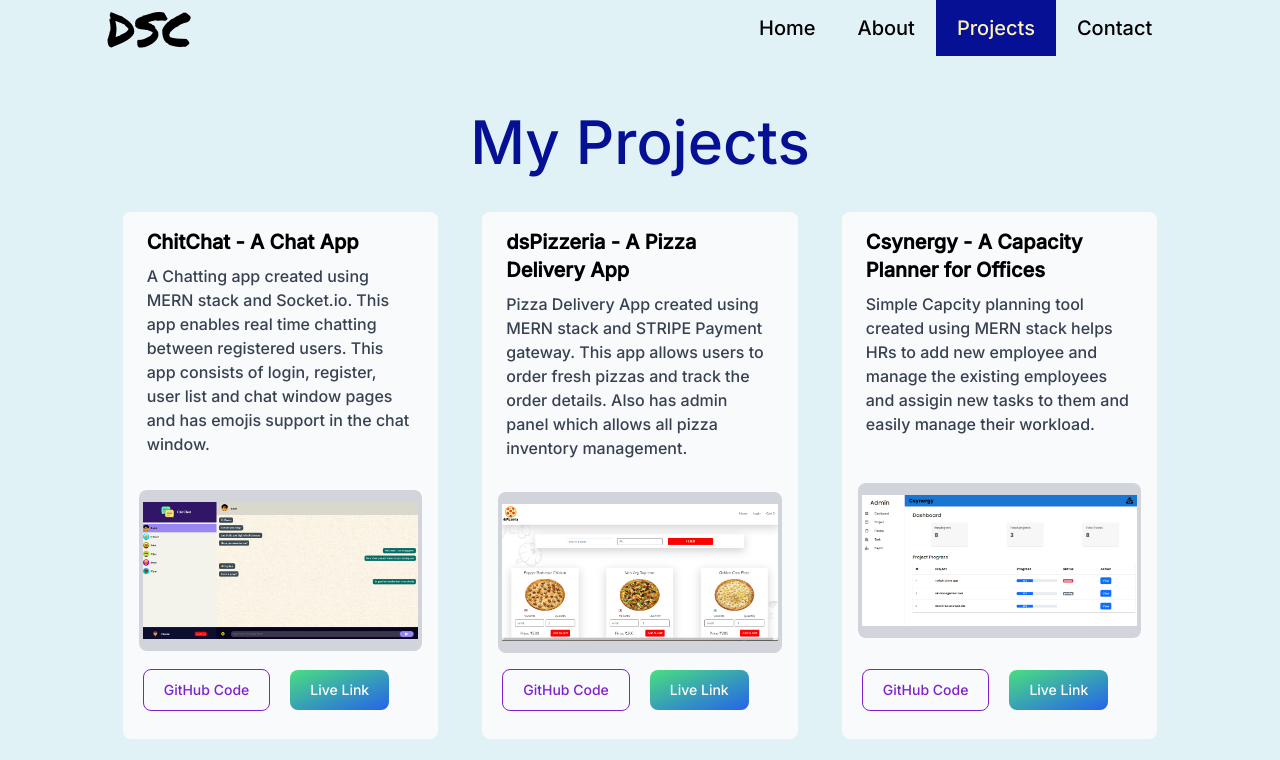
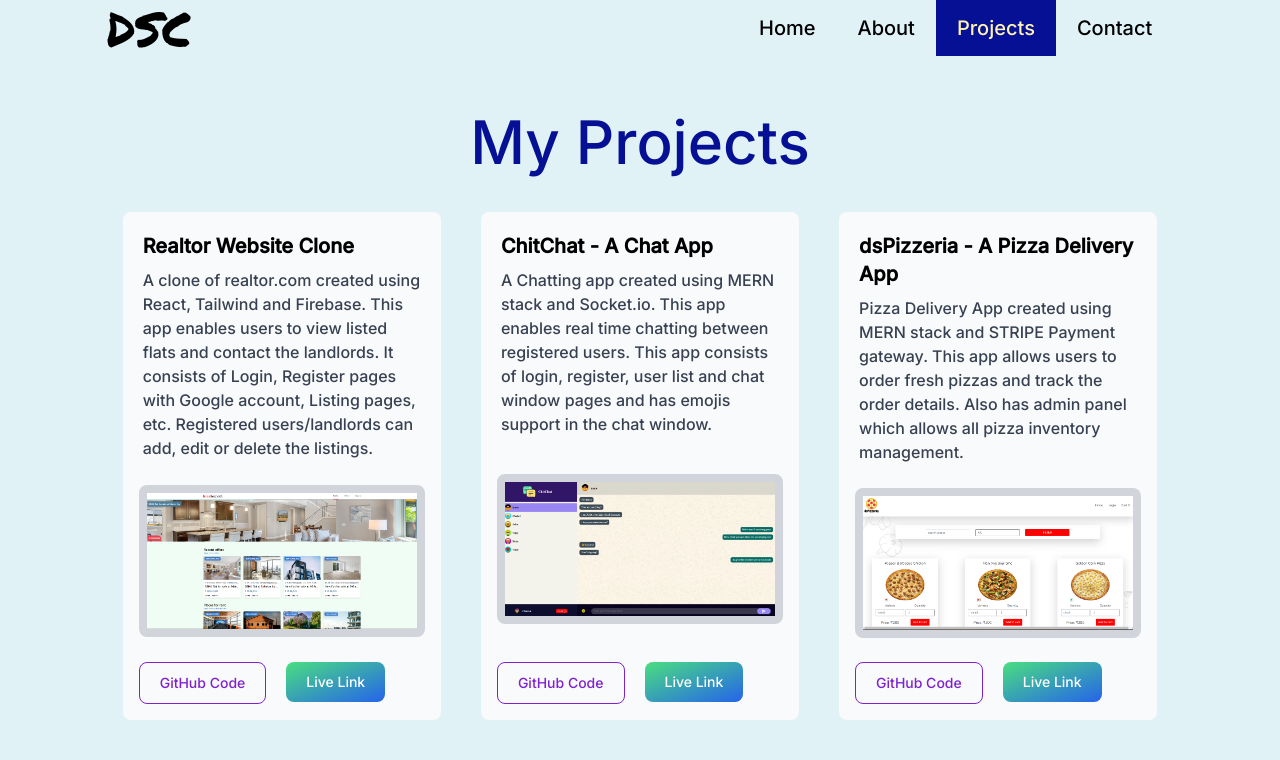
Before and after one commit to SaiChakri-d/d-sai-chakri-portfolio, a React (Create React App) app: page /projects in a window 1280 px wide. Shown: the top 760 px of the page. Built offline with nearby package versions, Linux system fonts and the light colour scheme.

Commit message:
Added new project and modified styling

```diff
--- a/src/Constants.js
+++ b/src/Constants.js
@@ -7,6 +7,7 @@ import todolist from "./components/proimages/todolist.png";
 import YTclone from "./components/proimages/YTclone.png";
 import dshort from "./components/proimages/dshort.png";
 import chat from "./components/proimages/chitchat.png";
+import realtor from "./components/proimages/realtor.png";
 
 export const techStack = [
   {
@@ -85,6 +86,14 @@ export const pages = [
 
 export const projects = [
   {
+    title: "Realtor Website Clone",
+    github: "https://github.com/SaiChakri-d/chitchat-app",
+    netlify: "https://chitchat-app-saichakri.netlify.app/",
+    image: realtor,
+    description:
+      "A clone of realtor.com created using React, Tailwind and Firebase. This app enables users to view listed flats and contact the landlords. It consists of Login, Register pages with Google account, Listing pages, etc. Registered users/landlords can add, edit or delete the listings.",
+  },
+  {
     title: "ChitChat - A Chat App",
     github: "https://github.com/SaiChakri-d/chitchat-app",
     netlify: "https://chitchat-app-saichakri.netlify.app/",
@@ -102,8 +111,7 @@ export const projects = [
   },
   {
     title: "Csynergy - A Capacity Planner for Offices",
-    github:
-      "https://github.com/SaiChakri-d/Csynergy-capacity-planner-client",
+    github: "https://github.com/SaiChakri-d/Csynergy-capacity-planner-client",
     netlify: "https://csynergy-capacityplanner-by-saichakri.netlify.app/",
     image: Csynergy,
     description:
--- a/src/components/AboutMe.js
+++ b/src/components/AboutMe.js
@@ -34,7 +34,7 @@ export default function AboutMe() {
             new skills.
           </p>
         </div>
-        <div className="lg:block img-wrapper my-12 sm:my-0 sm:span-col-4 lg:flex-wrap-reverse">
+        <div className="lg:block img-wrapper my-6 justify-content sm:my-0 sm:span-col-4 lg:flex-wrap-reverse">
           <div className="mx-auto w-10/12 sm:w-1/2">
             <img src={dpSai} alt="dp"></img>
           </div>
@@ -79,7 +79,7 @@ export default function AboutMe() {
                     },
                     hidden: { opacity: 1, y: 80 },
                   }}
-                  className="px-3 py-2 bg-gray-50 md:m-4 mx-3 my-2 rounded-lg flex items-center hover:scale-125 cursor-pointer md:w-48 w-40"
+                  className="px-3 py-2 bg-gray-50 m-3 sm:grid-cols-2 md:grid-cols-3 lg:grid-cols-4 rounded-lg flex items-center hover:scale-125 cursor-pointer md:w-48 w-40"
                   key={index}
                 >
                   <img alt={`image${index}`} src={el.link} className="w-12" />
--- a/src/components/Projects.js
+++ b/src/components/Projects.js
@@ -9,26 +9,26 @@ const Projects = () => {
           My Projects
         </h1>
       </div>
-      <div className="projects-container container mx-auto mt-3">
-        <div className="container-wrapper rounded-2xl grid  sm:grid-cols-2 lg:grid-cols-3 gap-3">
+      <div className="projects-container container mx-auto mt-6">
+        <div className="container-wrapper rounded-2xl grid sm:grid-cols-2 lg:grid-cols-3 gap-2">
           {projects.map((item, index) => (
             <div
-              className="card-wrapper mx-auto my-3 flex justify-center"
+              className="card-wrapper mx-auto my-0 flex justify-center"
               key={index}
             >
               <div className="flex flex-col justify-between bg-gray-50 md:m-4 mx-2 my-6 rounded-lg">
-                <div className="px-6 py-4">
+                <div className="px-5 pt-5 pb-2">
                   <div className="font-bold text-xl mb-2">{item.title}</div>
                   <p className="text-gray-700 text-base">{item.description}</p>
                 </div>
 
                 <div className="flex flex-col justify-between bg-gray-300 md:m-4 mx-2 my-6 rounded-lg">
-                  <div className="px-1 py-3">
+                  <div className="p-2">
                   <img src={item.image} alt="project" />
                   </div>
                 </div>
 
-                <div className="buttons mx-5 mb-5 space-x-3">
+                <div className="buttons flex mx-4 my-2 space-x-3">
                   <a href={item.github} target="_blank">
                     <button className="text-purple-700 hover:text-white border border-purple-700 hover:bg-purple-800 focus:ring-4 focus:outline-none focus:ring-purple-300 font-medium rounded-lg text-sm px-5 py-2.5 text-center mr-2 mb-2 dark:border-purple-400 dark:text-purple-400 dark:hover:text-white dark:hover:bg-purple-500 dark:focus:ring-purple-900">
                       GitHub Code
```
Also changed, not shown: src/components/proimages/realtor.png (added).
